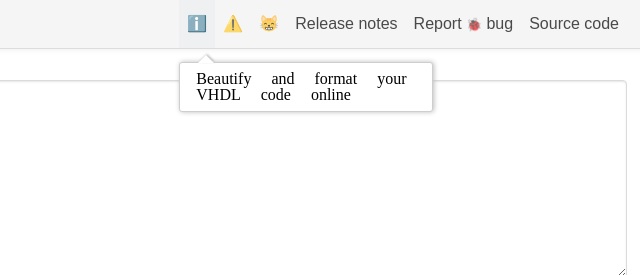
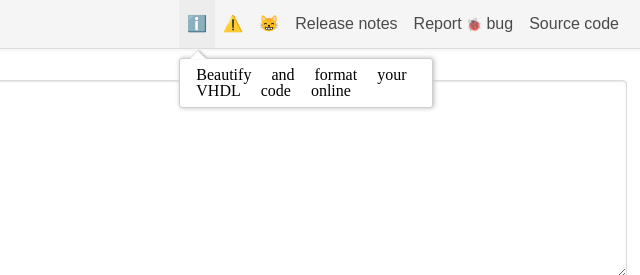
Before and after one commit to g2384/VHDLFormatter, a plain HTML site: page index.html in a window 1280 px wide. In both pictures the pointer is over the element 680 px from the left and 24 px from the top of the page. Shown: the top 275 px of the page, 483-1123 px from the left. Drawn offline with Linux system fonts and the light colour scheme.

Commit message:
minor fix

```diff
--- a/style.css
+++ b/style.css
@@ -58,9 +58,9 @@ li {
 
 .top-button:hover {
     color: #000;
-    background: #eff0f1;
-    -webkit-transition: .1s background-color ease;
-    transition: .1s background-color ease;
+    background: #ededed;
+    -webkit-transition: .5s background-color ease, .5s color ease;
+    transition: .5s background-color ease, .5s color ease;
 }
 
 .top-bar {
@@ -387,7 +387,7 @@ p {
     padding: .5em 1em;
     border: 1px solid #cecece;
     border-radius: 3px;
-    top: 130%;
+    top: 120%;
     left: 0%;
     position: absolute;
     z-index: 1;
@@ -405,7 +405,7 @@ p {
     content: " ";
     position: absolute;
     bottom: 100%;
-    left: 9%;
+    left: 6%;
     margin-left: -5px;
     border-width: 5px;
     border-style: solid;
@@ -417,4 +417,5 @@ p {
 
 .emoji {
     font-family: apple color emoji, segoe ui emoji, noto color emoji, android emoji, emojisymbols, emojione mozilla, twemoji mozilla, segoe ui symbol;
+    color: #fff;
 }
```
